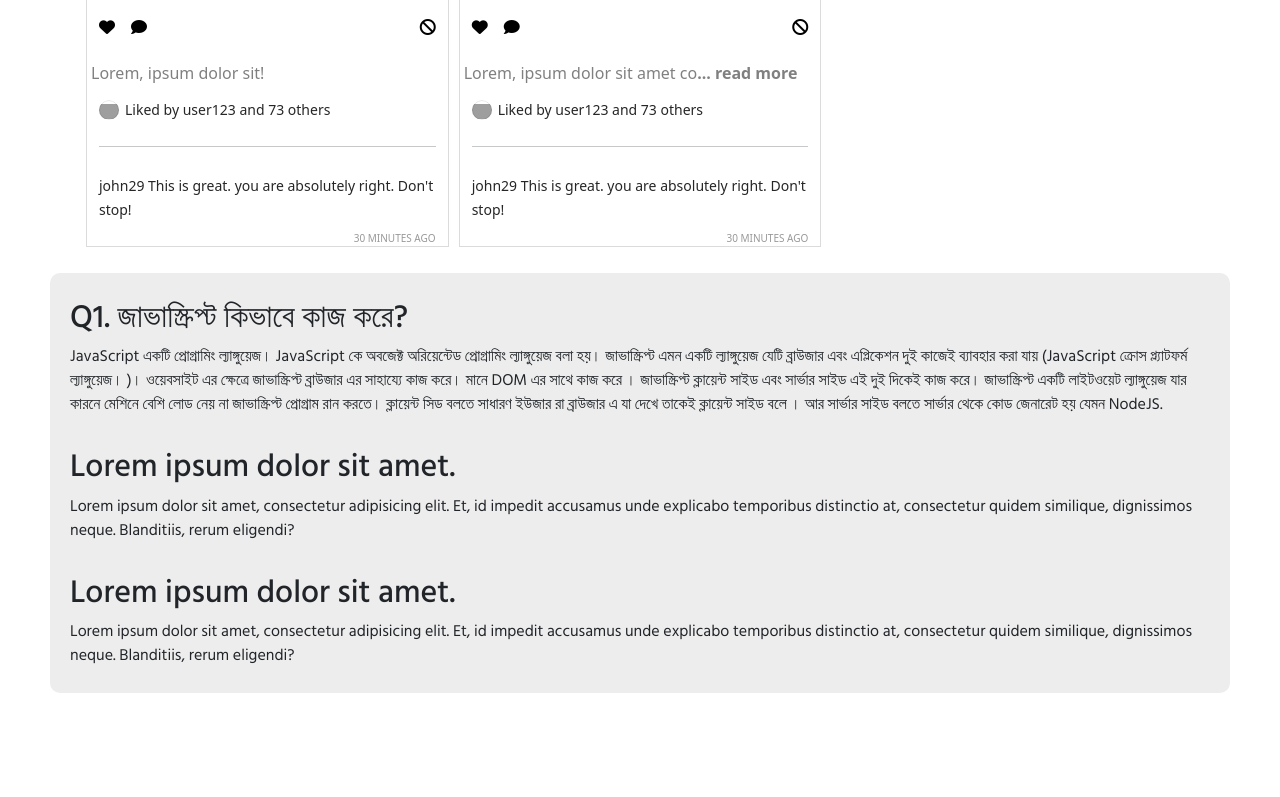
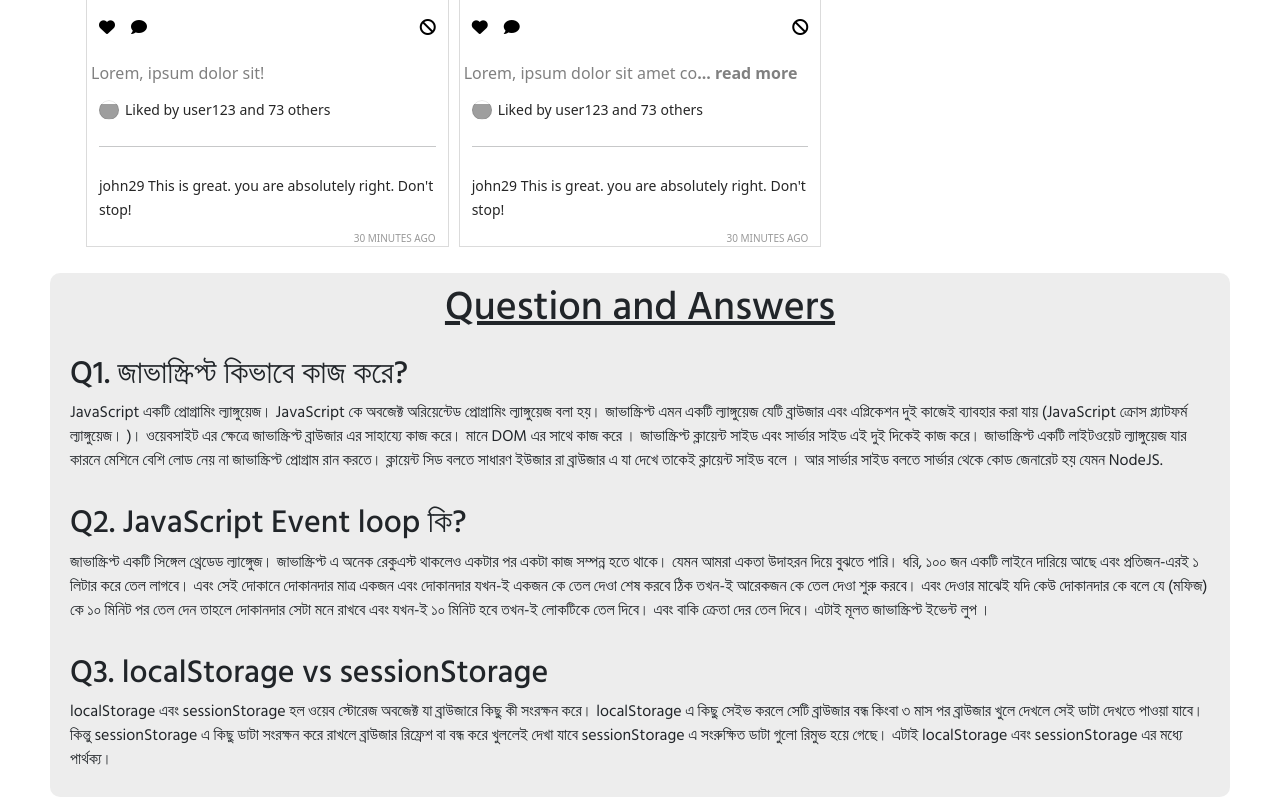
Before and after one commit to rezainiet/rezas-insta-sohor-problem-solving, a plain HTML site: page index.html in a window 1280 px wide. Shown: the part 1285-2082 px from the top of the page. Before the commit the page ends 1978 px from the top, so only its background shows below. Drawn offline with nearby package versions, Linux system fonts and the light colour scheme; grey boxes are pictures that could not be loaded.

Commit message:
questions added

```diff
--- a/index.html
+++ b/index.html
@@ -60,6 +60,7 @@
 
     <section class="questions-container" style="font-family: 'Hind Siliguri', sans-serif;">
         <div class="questions-wrapper">
+            <h1 style="text-decoration: underline; text-align: center;">Question and Answers</h1>
             <div class="question-card">
                 <h2 id="question-header">Q1. জাভাস্ক্রিপ্ট কিভাবে কাজ করে?</h2>
                 <p class="qestion-ans">JavaScript একটি প্রোগ্রামিং ল্যাঙ্গুয়েজ। JavaScript কে অবজেক্ট অরিয়েন্টেড
@@ -71,16 +72,22 @@
                     তাকেই ক্লায়েন্ট সাইড বলে । আর সার্ভার সাইড বলতে সার্ভার থেকে কোড জেনারেট হয় যেমন NodeJS. </p>
             </div>
             <div class="question-card">
-                <h2 id="question-header">Lorem ipsum dolor sit amet.</h2>
-                <p class="qestion-ans">Lorem ipsum dolor sit amet, consectetur adipisicing elit. Et, id impedit
-                    accusamus unde explicabo temporibus distinctio at, consectetur quidem similique, dignissimos neque.
-                    Blanditiis, rerum eligendi?</p>
+                <h2 id="question-header">Q2. JavaScript Event loop কি?</h2>
+                <p class="qestion-ans">জাভাস্ক্রিপ্ট একটি সিঙ্গেল থ্রেডেড ল্যাঙ্গুেজ। জাভাস্ক্রিপ্ট এ অনেক রেকুএস্ট
+                    থাকলেও একটার পর একটা কাজ সম্পন্ন হতে থাকে। যেমন আমরা একতা উদাহরন দিয়ে বুঝতে পারি। ধরি, ১০০ জন একটি
+                    লাইনে দারিয়ে আছে এবং প্রতিজন-এরই ১ লিটার করে তেল লাগবে। এবং সেই দোকানে দোকানদার মাত্র একজন এবং
+                    দোকানদার যখন-ই একজন কে তেল দেওা শেষ করবে ঠিক তখন-ই আরেকজন কে তেল দেওা শুরু করবে। এবং দেওার মাঝেই যদি
+                    কেউ দোকানদার কে বলে যে (মফিজ) কে ১০ মিনিট পর তেল দেন তাহলে দোকানদার সেটা মনে রাখবে এবং যখন-ই ১০
+                    মিনিট হবে তখন-ই লোকটিকে তেল দিবে। এবং বাকি ক্রেতা দের তেল দিবে। এটাই মূলত জাভাস্ক্রিপ্ট ইভেন্ট লুপ ।
+                </p>
             </div>
             <div class="question-card">
-                <h2 id="question-header">Lorem ipsum dolor sit amet.</h2>
-                <p class="qestion-ans">Lorem ipsum dolor sit amet, consectetur adipisicing elit. Et, id impedit
-                    accusamus unde explicabo temporibus distinctio at, consectetur quidem similique, dignissimos neque.
-                    Blanditiis, rerum eligendi?</p>
+                <h2 id="question-header">Q3. localStorage vs sessionStorage</h2>
+                <p class="qestion-ans">localStorage এবং sessionStorage হল ওয়েব স্টোরেজ অবজেক্ট যা ব্রাউজারে কিছু কী
+                    সংরক্ষন করে। localStorage এ কিছু সেইভ করলে সেটি ব্রাউজার বন্ধ কিংবা ৩ মাস পর ব্রাউজার খুলে দেখলে সেই
+                    ডাটা দেখতে পাওয়া যাবে। কিন্তু sessionStorage এ কিছু ডাটা সংরক্ষন করে রাখলে ব্রাউজার রিফ্রেশ বা বন্ধ
+                    করে খুললেই দেখা যাবে sessionStorage এ সংরুক্ষিত ডাটা গুলো রিমুভ হয়ে গেছে। এটাই localStorage এবং
+                    sessionStorage এর মধ্যে পার্থক্য। </p>
             </div>
         </div>
     </section>
```
